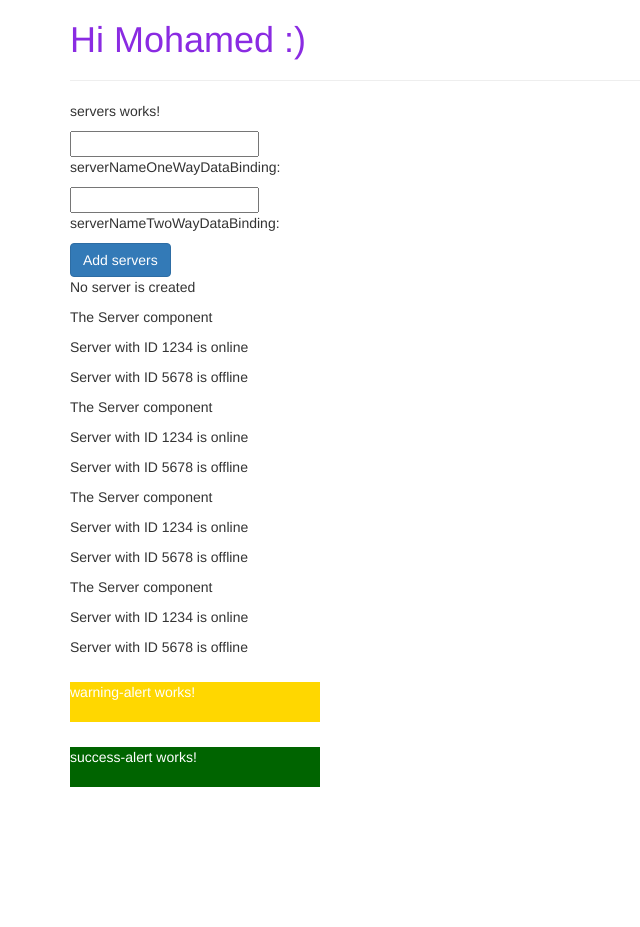
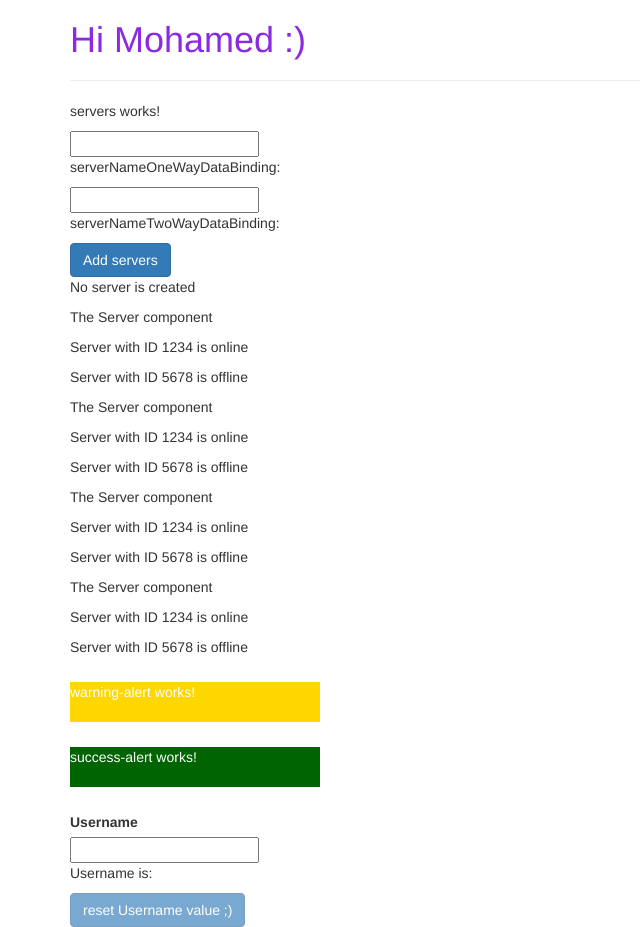
Before and after one commit to mohamedsgap/angular-palyground-2, an Angular app: page / in a window 1280 px wide. Shown: the whole page, without its empty margins (0-640 px from the left). Before the commit the page ends 812 px from the top, so only its background shows below. Built offline with nearby package versions, Linux system fonts and the light colour scheme.

Commit message:
solve assignment of data binding

```diff
--- a/src/app/app.component.html
+++ b/src/app/app.component.html
@@ -4,4 +4,16 @@
   <app-servers></app-servers>
   <app-warning-alert></app-warning-alert>
   <app-success-alert></app-success-alert>
+
+  <label>Username</label> <br />
+  <input type="text" [(ngModel)]="username" />
+  <p>Username is: {{ username }}</p>
+
+  <button
+    [disabled]="username.length === 0"
+    (click)="resetUsername()"
+    class="btn btn-primary"
+  >
+    reset Username value ;)
+  </button>
 </div>
--- a/src/app/app.component.ts
+++ b/src/app/app.component.ts
@@ -7,4 +7,10 @@ import { Component } from '@angular/core';
 })
 export class AppComponent {
   title: string = 'angular-course-app';
+  username: string = '';
+  isBtnDisabled: boolean = this.username.length === 0;
+
+  resetUsername() {
+    this.username = '';
+  }
 }
--- a/src/app/servers/servers.component.ts
+++ b/src/app/servers/servers.component.ts
@@ -22,7 +22,9 @@ export class ServersComponent implements OnInit {
   ngOnInit(): void {}
 
   onServerCrate() {
-    this.serverCreation = 'Server is created successfully';
+    this.serverCreation =
+      'Server is created successfully with name is' +
+      this.serverNameForTwoWayDataBinding;
   }
 
   onInputChange(event: Event) {
```
